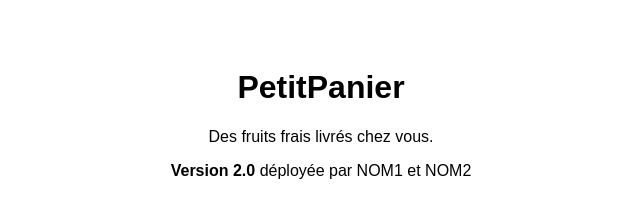
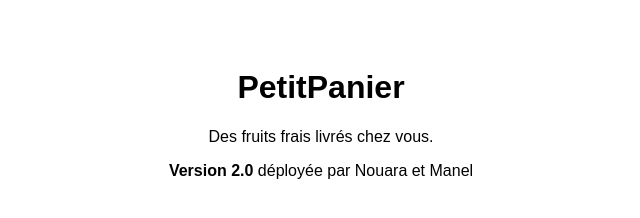
Before and after one commit to nouaralaib2-blip/petitpanier, a plain HTML site: page index.html in a window 1280 px wide. Shown: the full height of the page, 319-959 px from the left. Drawn offline with Linux system fonts and the light colour scheme.

Commit message:
update: ajout des noms Laetitia, Nouara et Manel

```diff
--- a/index.html
+++ b/index.html
@@ -4,6 +4,6 @@
 <body style="font-family: sans-serif; text-align:center; padding: 40px">
 <h1>PetitPanier</h1>
 <p>Des fruits frais livrés chez vous.</p>
-<p><strong>Version 2.0</strong> déployée par NOM1 et NOM2</p>
+<p><strong>Version 2.0</strong> déployée par Nouara et Manel</p>
 </body>
 </html>
```
